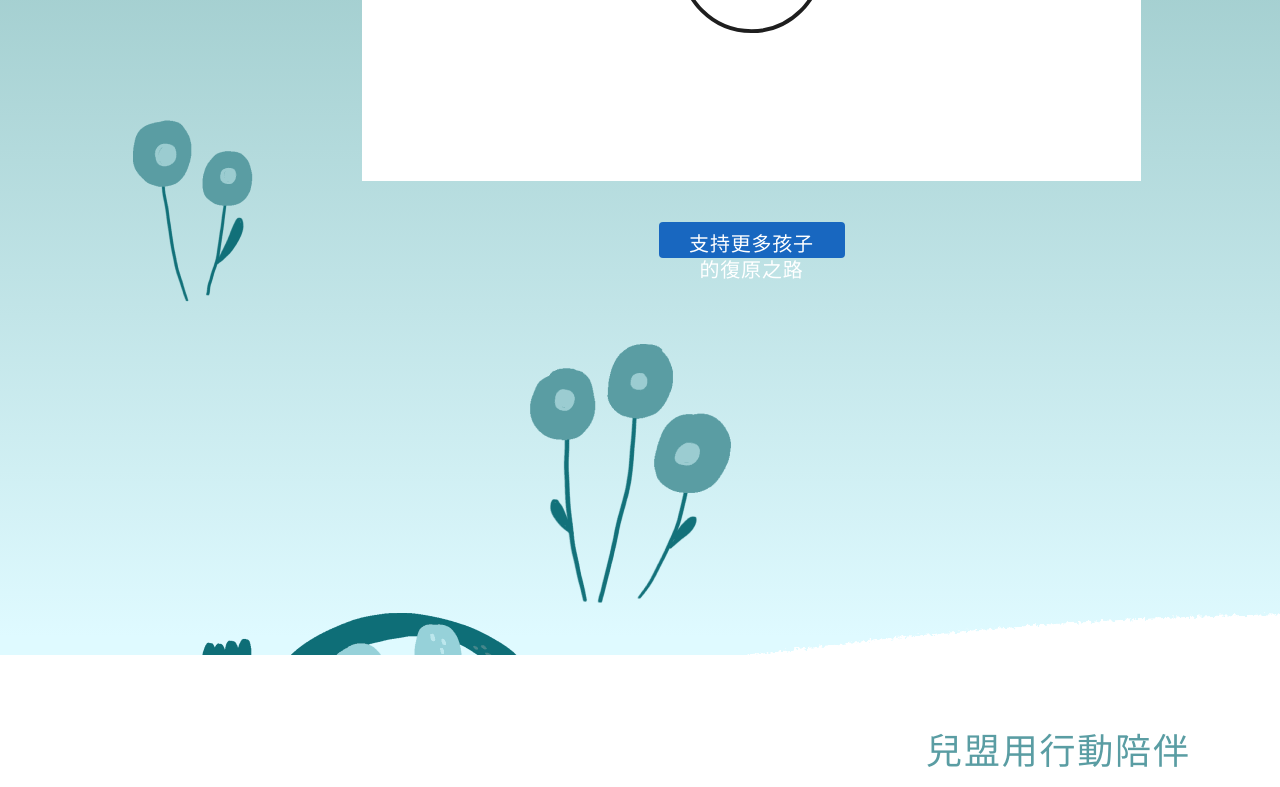
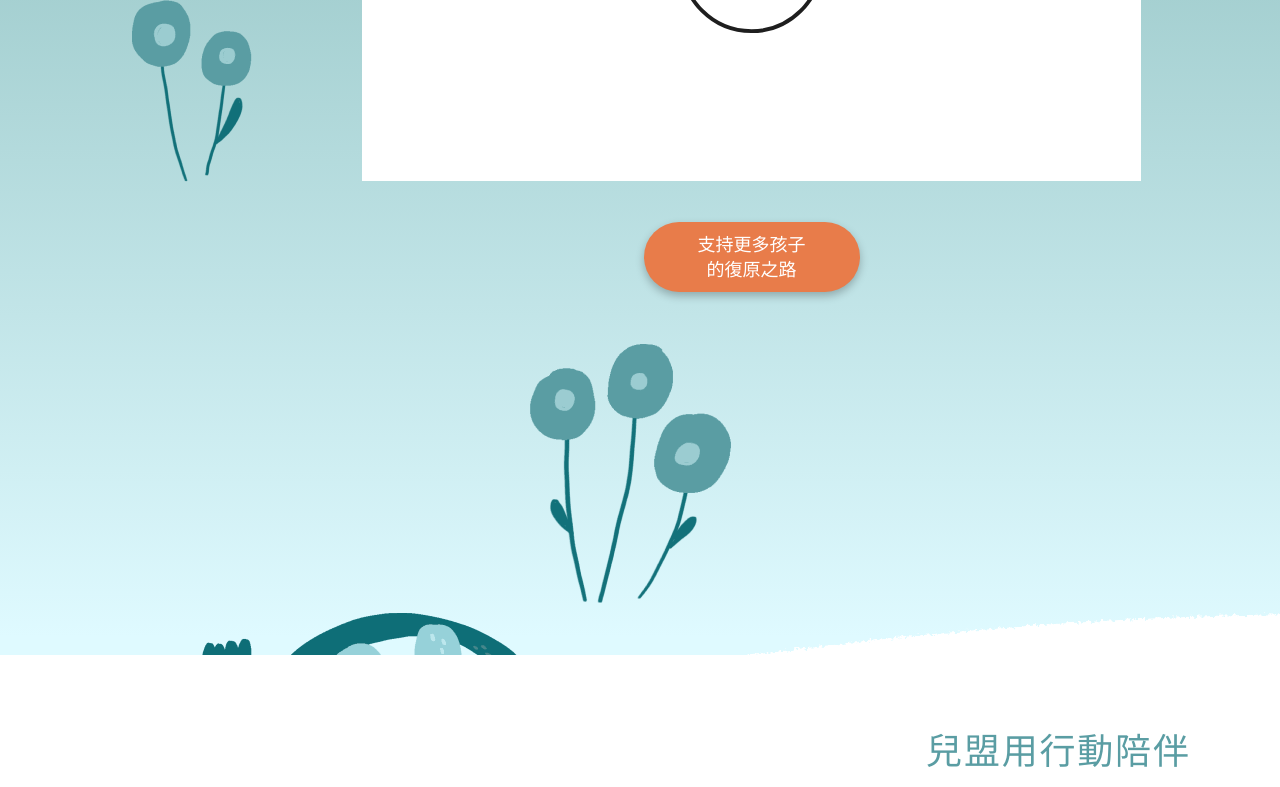
Before and after one commit to LucienPrabhat/cwlf-mentalhealth, a Vue app: page / in a window 1280 px wide. Shown: the part 3806-4593 px from the top of the page. Built offline with nearby package versions, Linux system fonts and the light colour scheme.

Commit message:
fix: B component

```diff
--- a/src/components/B.vue
+++ b/src/components/B.vue
@@ -73,15 +73,8 @@
             </div>
           </div>
           <div :class="$style.frameParent3">
-            <div :class="$style.rectangleWrapper">
-              <v-btn
-                :class="$style.rectangleVbtn"
-                color="primary"
-                variant="flat"
-              />
-            </div>
-            <div :class="$style.wrapper1">
-              <div :class="$style.div3">
+            <div :class="$style.orangeButton">
+              <div :class="$style.buttonText">
                 <p :class="$style.blankLine">支持更多孩子</p>
                 <p :class="$style.blankLine">的復原之路</p>
               </div>
@@ -144,6 +137,7 @@
     width: 120px;
     max-height: 100%;
     object-fit: cover;
+    margin-bottom: 120px;
   }
   .blankLine {
     margin: 0;
@@ -295,7 +289,6 @@
     box-sizing: border-box;
   }
   .frameDiv {
-    width: 833px;
     display: flex;
     flex-direction: column;
     align-items: center;
@@ -308,20 +301,28 @@
     height: 70px;
     position: relative;
   }
-  .rectangleWrapper {
-    width: 100%;
-    margin: 0 !important;
-    position: absolute;
-    top: 0px;
-    left: 0px;
+  .orangeButton {
+    width: 216px;
+    height: 70px;
+    background-color: #E87C4A;
+    border-radius: 40px;
     display: flex;
-    flex-direction: column;
-    align-items: flex-start;
-    justify-content: flex-start;
-    padding: var(--padding-10);
-    box-sizing: border-box;
-    height: 100%;
-    z-index: 0;
+    align-items: center;
+    justify-content: center;
+    box-shadow: 0 4px 8px rgba(0, 0, 0, 0.25);
+    cursor: pointer;
+    transition: all 0.3s ease;
+  }
+  .orangeButton:hover {
+    transform: translateY(-2px);
+    box-shadow: 0 6px 12px rgba(0, 0, 0, 0.15);
+  }
+  .buttonText {
+    color: white;
+    text-align: center;
+    font-size: 18px;
+    font-weight: 500;
+    line-height: 1.4;
   }
   .div3 {
     position: relative;
@@ -356,7 +357,6 @@
     font-family: var(--font-noto-sans-tagalog);
   }
   .frameContainer {
-    width: 833px;
     display: flex;
     flex-direction: column;
     align-items: center;
```
